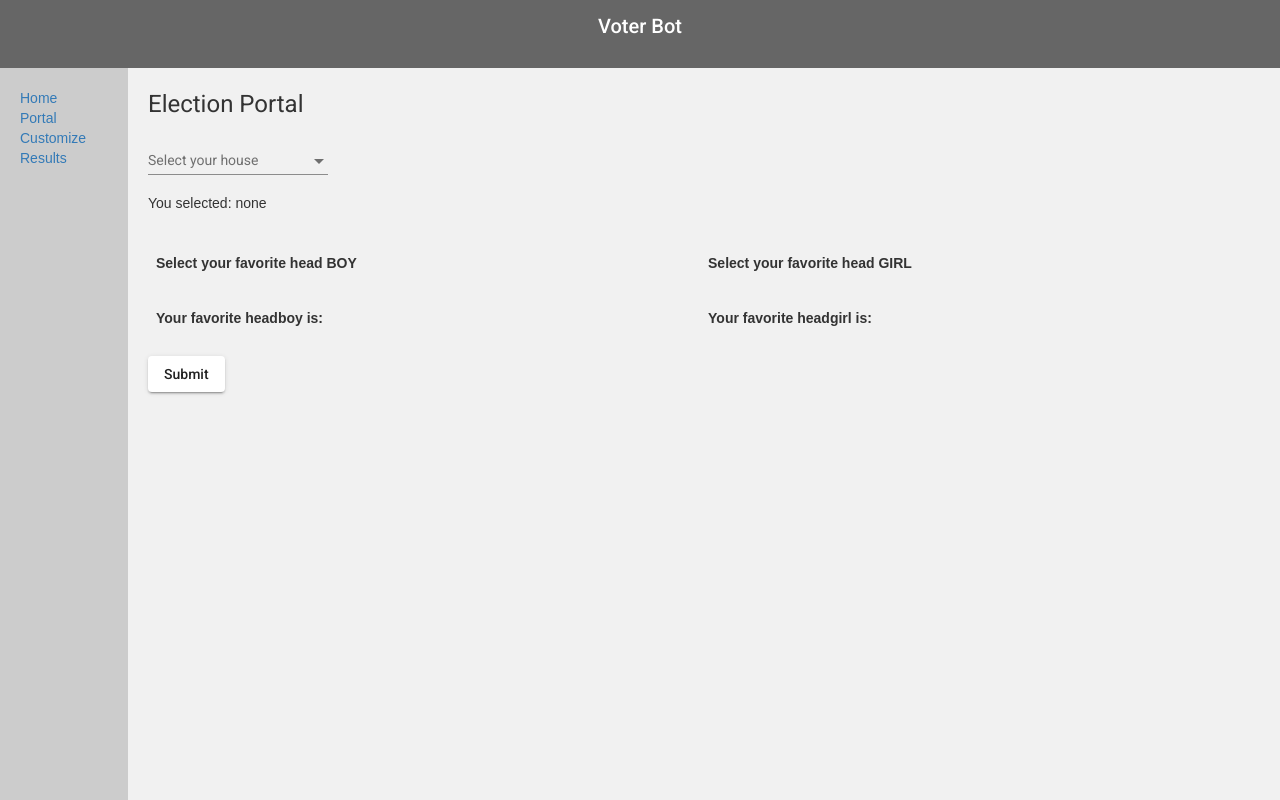
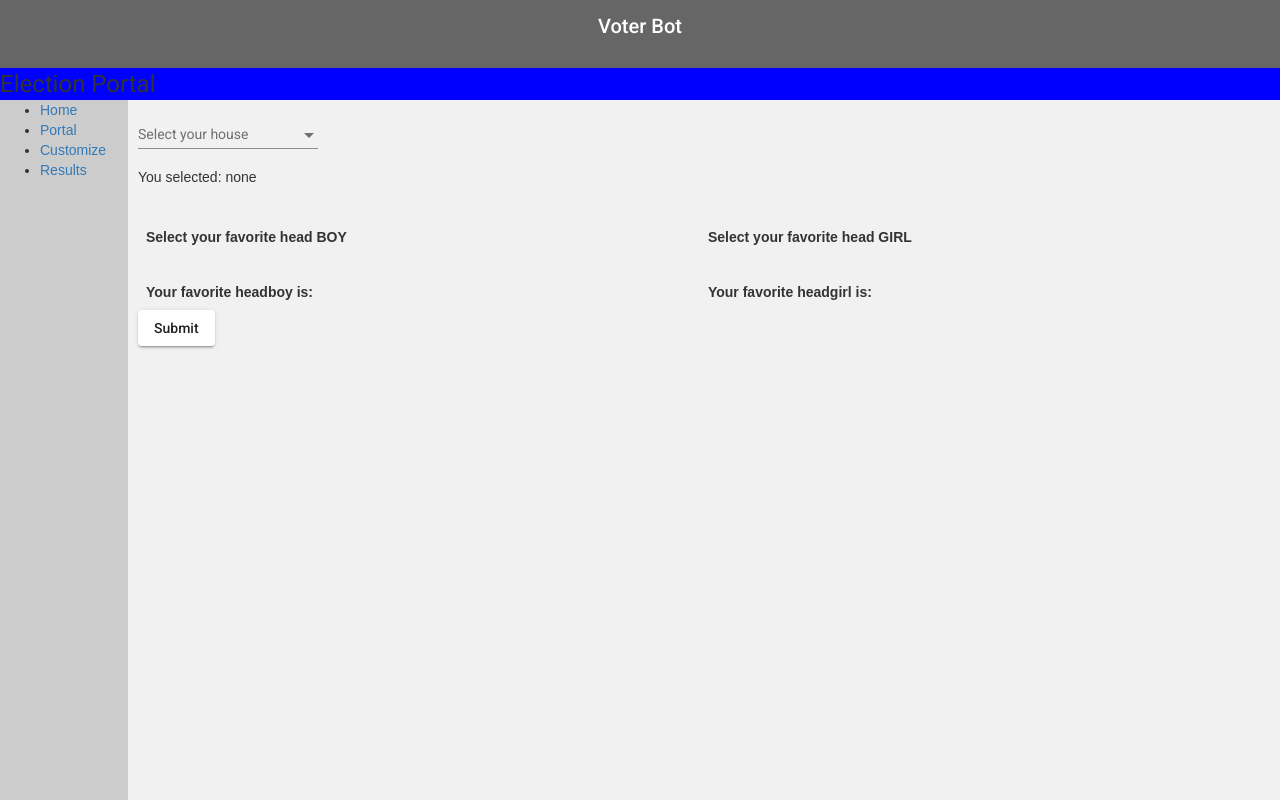
Before and after one commit to kartikdolas1997/PBVV, an Angular app: page /portal in a window 1280 px wide. Shown: the top 800 px of the page. Built offline with nearby package versions, Linux system fonts and the light colour scheme.

Commit message:
eportal and login done

```diff
--- a/src/app/app.component.css
+++ b/src/app/app.component.css
@@ -6,7 +6,7 @@
     font-family: Arial, Helvetica, sans-serif;
   }
 
-  /* Style the header */
+  /* Style the header  where voterbot is written*/
   header {
     background-color: #666;
     padding: 10px;
@@ -32,8 +32,8 @@
 
   main {
     float: left;
-    padding: 20px;
-    width: 90%;
+    padding: 0px;
+    width: 100%;
     background-color: #f1f1f1;
     height: 970px;  /* only for demonstration, should be removed */
   }
--- a/src/app/app.component.html
+++ b/src/app/app.component.html
@@ -25,14 +25,14 @@
 </header>
 
 <section>
-  <nav>
+  <!-- <nav>
     <ul>
       <li><a href="">Home</a></li>
       <li><a href="portal">Portal</a></li>
       <li><a href="customize">Customize</a></li>
       <li><a href="results">Results</a></li>
     </ul>
-  </nav>
+  </nav> -->
 
   <main>
     <router-outlet></router-outlet>
--- a/src/app/app.module.ts
+++ b/src/app/app.module.ts
@@ -19,6 +19,7 @@ import { RedCustomizeComponent } from './components/red-customize/red-customize.
 import { BlueCustomizeComponent } from './components/blue-customize/blue-customize.component';
 import { GreenCustomizeComponent } from './components/green-customize/green-customize.component';
 import { YellowCustomizeComponent } from './components/yellow-customize/yellow-customize.component';
+import { SidenavComponent } from './components/sidenav/sidenav.component';
 
 
 
@@ -32,7 +33,8 @@ import { YellowCustomizeComponent } from './components/yellow-customize/yellow-c
     RedCustomizeComponent,
     BlueCustomizeComponent,
     GreenCustomizeComponent,
-    YellowCustomizeComponent
+    YellowCustomizeComponent,
+    SidenavComponent
   ],
 
   imports: [
--- a/src/app/components/eportal/eportal.component.css
+++ b/src/app/components/eportal/eportal.component.css
@@ -25,6 +25,26 @@
     padding: 8px;
   }
 
+  app-sidenav {
+    float: left;
+    width: 10%;
+    height: 938px;
+    background: #ccc;
+    padding: 0px;
+  }
+  .mainground {
+    float: left;
+    padding: 10px;
+    width: 90%;
+    background-color: #f1f1f1;
+    height: 938px;  /* only for demonstration, should be removed */
+  }
+
+  h1 {
+    background-color: blue;
+    margin: 0px;
+  }
+
   /* tr:nth-child(even) {
      background-color: #dddddd;
   } */
--- a/src/app/components/eportal/eportal.component.html
+++ b/src/app/components/eportal/eportal.component.html
@@ -1,6 +1,6 @@
 <h1>Election Portal</h1>
-
-<!-- <ng-form #test> -->
+<app-sidenav></app-sidenav>
+  <div class="mainground">
   <form #test="ngForm">
       <mat-form-field>
         <mat-label>Select your house</mat-label>
@@ -50,6 +50,5 @@
 
 
     </form>
-
-      <br>
-      <button mat-raised-button (click)="onSubmit(test)">Submit</button>
+    <button mat-raised-button (click)="onSubmit(test)">Submit</button>
+  </div>
--- a/src/app/components/home/home.component.html
+++ b/src/app/components/home/home.component.html
@@ -8,7 +8,7 @@
     </mat-form-field>
   <br>
   <mat-form-field class="example-full-width">
-    <mat-label>Favorite food</mat-label>
+    <mat-label>Password</mat-label>
     <input matInput type="password" [(ngModel)]="password" name="Password">
   </mat-form-field>
   <br>
--- /dev/null
+++ b/src/app/components/sidenav/sidenav.component.html
@@ -0,0 +1,8 @@
+<nav>
+    <ul>
+      <li><a href="">Home</a></li>
+      <li><a href="portal">Portal</a></li>
+      <li><a href="customize">Customize</a></li>
+      <li><a href="results">Results</a></li>
+    </ul>
+  </nav>
--- /dev/null
+++ b/src/app/components/sidenav/sidenav.component.ts
@@ -0,0 +1,15 @@
+import { Component, OnInit } from '@angular/core';
+
+@Component({
+  selector: 'app-sidenav',
+  templateUrl: './sidenav.component.html',
+  styleUrls: ['./sidenav.component.css']
+})
+export class SidenavComponent implements OnInit {
+
+  constructor() { }
+
+  ngOnInit(): void {
+  }
+
+}
```
Also changed, not shown: src/app/components/sidenav/sidenav.component.css (added), 1 other file (tests, documents, lock files or other folders).
